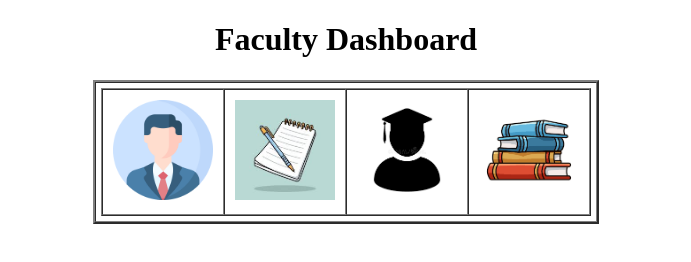
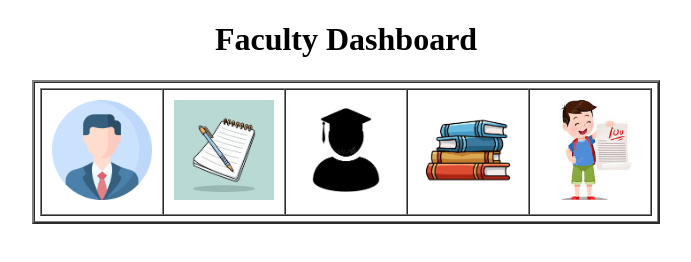
Before and after one commit to raghuram1015/result-analysis, a plain HTML site: page Faculty/dashboard.html in a window 1280 px wide. Shown: the whole page, without its empty margins (294-985 px from the left). Drawn offline with Linux system fonts and the light colour scheme.

Commit message:
Post Marks HTML Link

```diff
--- a/Faculty/dashboard.html
+++ b/Faculty/dashboard.html
@@ -34,6 +34,11 @@
                                 <img src="Images\courses.png" alt="Course Image" width="100" height="100">
                             </a>
                         </td>
+                        <td>
+                            <a href="post_marks.html">
+                                <img src="Images\marks.png" alt="Course Image" width="100" height="100">
+                            </a>
+                        </td>
                     </tr>
                 </table>
             </td>
```
Also changed, not shown: Faculty/Images/marks.png (added).
